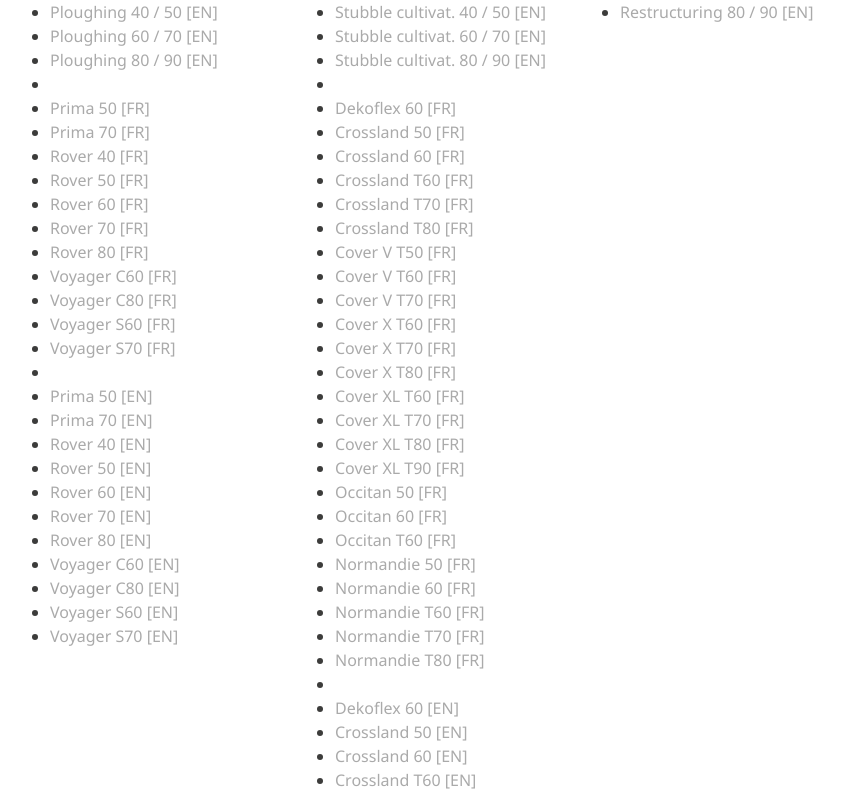
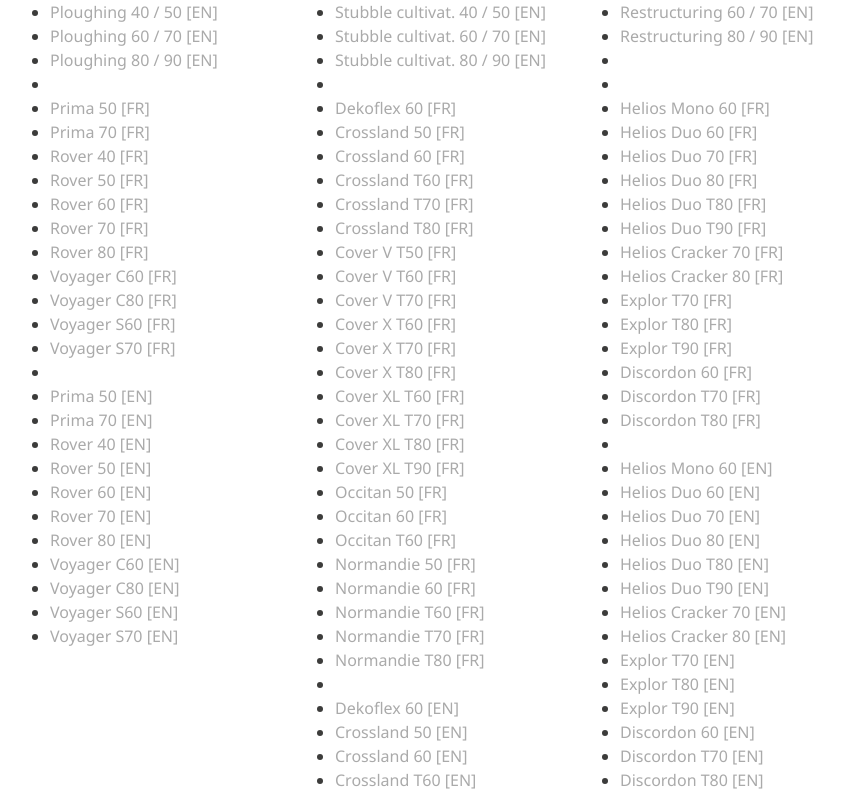
Before and after one commit to JulienYvesRICHARD/marketing.gb-group, a Vue app: page /gregoire-besson in a window 1280 px wide. Shown: the part 2689-3480 px from the top of the page, without its empty margins (75-919 px from the left). Built offline with nearby package versions, Linux system fonts and the light colour scheme.

Commit message:
Ajout brochures helios

```diff
--- a/src/views/Gregoire.vue
+++ b/src/views/Gregoire.vue
@@ -1125,6 +1125,8 @@
               {
               },
               {
+              },
+              {
                 name: 'Restructuring 60 / 70 [EN]',
                 link:
                   'https://marketing.cellar.services.clever-cloud.com/leaflets/gregoire-besson/restructuring-index-60-70-en.pdf'
@@ -1133,6 +1135,152 @@
                 name: 'Restructuring 80 / 90 [EN]',
                 link:
                   'https://marketing.cellar.services.clever-cloud.com/leaflets/gregoire-besson/restructuring-index-80-90-en.pdf'
+              },
+              {
+              },
+              {
+              },
+              {
+                name: 'Helios Mono 60 [FR]',
+                link:
+                  'https://marketing.cellar.services.clever-cloud.com/leaflets/gregoire-besson/helios-mono-60-fr.pdf'
+              },
+              {
+                name: 'Helios Duo 60 [FR]',
+                link:
+                  'https://marketing.cellar.services.clever-cloud.com/leaflets/gregoire-besson/helios-duo-60-fr.pdf'
+              },
+              {
+                name: 'Helios Duo 70 [FR]',
+                link:
+                  'https://marketing.cellar.services.clever-cloud.com/leaflets/gregoire-besson/helios-duo-70-fr.pdf'
+              },
+              {
+                name: 'Helios Duo 80 [FR]',
+                link:
+                  'https://marketing.cellar.services.clever-cloud.com/leaflets/gregoire-besson/helios-duo-80-fr.pdf'
+              },
+              {
+                name: 'Helios Duo T80 [FR]',
+                link:
+                  'https://marketing.cellar.services.clever-cloud.com/leaflets/gregoire-besson/helios-duo-t80-fr.pdf'
+              },
+              {
+                name: 'Helios Duo T90 [FR]',
+                link:
+                  'https://marketing.cellar.services.clever-cloud.com/leaflets/gregoire-besson/helios-duo-t90-fr.pdf'
+              },
+              {
+                name: 'Helios Cracker 70 [FR]',
+                link:
+                  'https://marketing.cellar.services.clever-cloud.com/leaflets/gregoire-besson/helios-cracker-70-fr.pdf'
+              },
+              {
+                name: 'Helios Cracker 80 [FR]',
+                link:
+                  'https://marketing.cellar.services.clever-cloud.com/leaflets/gregoire-besson/helios-cracker-80-fr.pdf'
+              },
+              {
+                name: 'Explor T70 [FR]',
+                link:
+                  'https://marketing.cellar.services.clever-cloud.com/leaflets/gregoire-besson/explor-t70-fr.pdf'
+              },
+              {
+                name: 'Explor T80 [FR]',
+                link:
+                  'https://marketing.cellar.services.clever-cloud.com/leaflets/gregoire-besson/explor-t80-fr.pdf'
+              },
+              {
+                name: 'Explor T90 [FR]',
+                link:
+                  'https://marketing.cellar.services.clever-cloud.com/leaflets/gregoire-besson/explor-t90-fr.pdf'
+              },
+              {
+                name: 'Discordon 60 [FR]',
+                link:
+                  'https://marketing.cellar.services.clever-cloud.com/leaflets/gregoire-besson/discordon-60-fr.pdf'
+              },
+              {
+                name: 'Discordon T70 [FR]',
+                link:
+                  'https://marketing.cellar.services.clever-cloud.com/leaflets/gregoire-besson/discordon-t70-fr.pdf'
+              },
+              {
+                name: 'Discordon T80 [FR]',
+                link:
+                  'https://marketing.cellar.services.clever-cloud.com/leaflets/gregoire-besson/discordon-t80-fr.pdf'
+              },
+              {
+              },
+              {
+                name: 'Helios Mono 60 [EN]',
+                link:
+                  'https://marketing.cellar.services.clever-cloud.com/leaflets/gregoire-besson/helios-mono-60-en.pdf'
+              },
+              {
+                name: 'Helios Duo 60 [EN]',
+                link:
+                  'https://marketing.cellar.services.clever-cloud.com/leaflets/gregoire-besson/helios-duo-60-en.pdf'
+              },
+              {
+                name: 'Helios Duo 70 [EN]',
+                link:
+                  'https://marketing.cellar.services.clever-cloud.com/leaflets/gregoire-besson/helios-duo-70-en.pdf'
+              },
+              {
+                name: 'Helios Duo 80 [EN]',
+                link:
+                  'https://marketing.cellar.services.clever-cloud.com/leaflets/gregoire-besson/helios-duo-80-en.pdf'
+              },
+              {
+                name: 'Helios Duo T80 [EN]',
+                link:
+                  'https://marketing.cellar.services.clever-cloud.com/leaflets/gregoire-besson/helios-duo-t80-en.pdf'
+              },
+              {
+                name: 'Helios Duo T90 [EN]',
+                link:
+                  'https://marketing.cellar.services.clever-cloud.com/leaflets/gregoire-besson/helios-duo-t90-en.pdf'
+              },
+              {
+                name: 'Helios Cracker 70 [EN]',
+                link:
+                  'https://marketing.cellar.services.clever-cloud.com/leaflets/gregoire-besson/helios-cracker-70-en.pdf'
+              },
+              {
+                name: 'Helios Cracker 80 [EN]',
+                link:
+                  'https://marketing.cellar.services.clever-cloud.com/leaflets/gregoire-besson/helios-cracker-80-en.pdf'
+              },
+              {
+                name: 'Explor T70 [EN]',
+                link:
+                  'https://marketing.cellar.services.clever-cloud.com/leaflets/gregoire-besson/explor-t70-en.pdf'
+              },
+              {
+                name: 'Explor T80 [EN]',
+                link:
+                  'https://marketing.cellar.services.clever-cloud.com/leaflets/gregoire-besson/explor-t80-en.pdf'
+              },
+              {
+                name: 'Explor T90 [EN]',
+                link:
+                  'https://marketing.cellar.services.clever-cloud.com/leaflets/gregoire-besson/explor-t90-en.pdf'
+              },
+              {
+                name: 'Discordon 60 [EN]',
+                link:
+                  'https://marketing.cellar.services.clever-cloud.com/leaflets/gregoire-besson/discordon-60-en.pdf'
+              },
+              {
+                name: 'Discordon T70 [EN]',
+                link:
+                  'https://marketing.cellar.services.clever-cloud.com/leaflets/gregoire-besson/discordon-t70-en.pdf'
+              },
+              {
+                name: 'Discordon T80 [EN]',
+                link:
+                  'https://marketing.cellar.services.clever-cloud.com/leaflets/gregoire-besson/discordon-t80-en.pdf'
               }
             ]
           },
```
